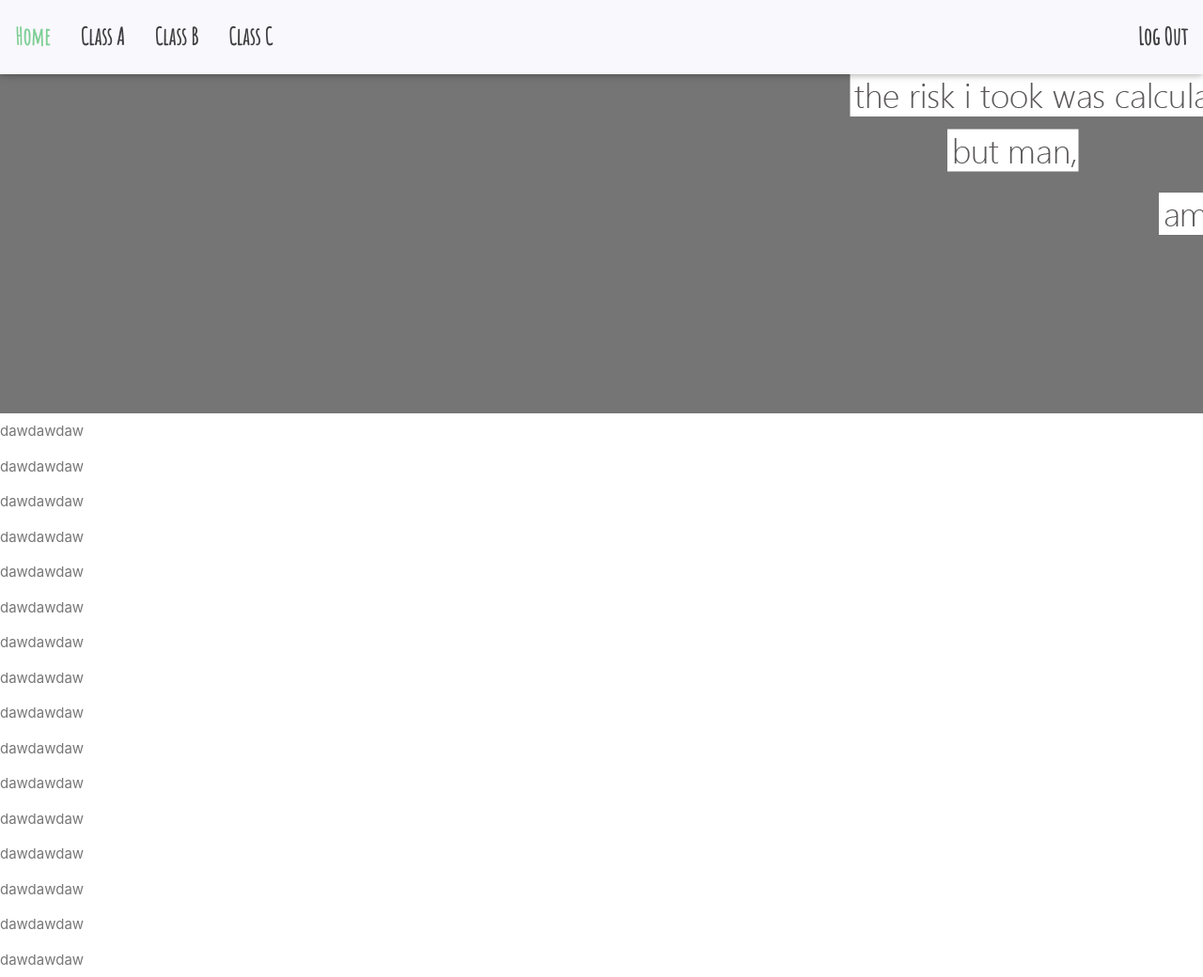
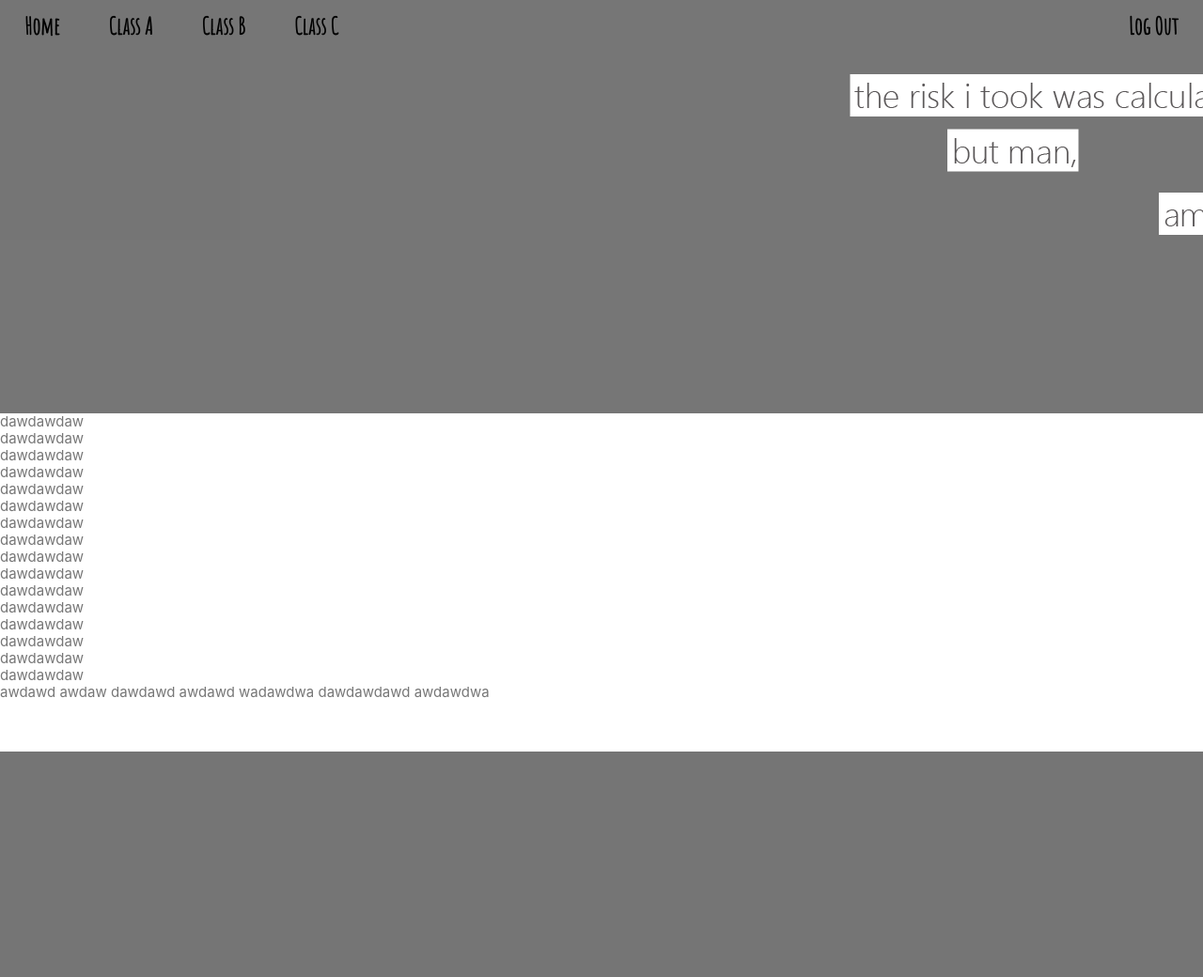
Before and after one commit to pateras95/math4fun, a PHP site: page /Routes/mainRoute.php in a window 1280 px wide. Shown: the top 1040 px of the page at 94% size. After the commit the page ends 800 px from the top, so only its background shows below. Run offline with PHP 8.4, Linux system fonts and the light colour scheme; the visitor is signed in with stand-in values (Sample User, id 1).

Commit message:
fix navigation css

```diff
--- a/Routes/mainRoute.php
+++ b/Routes/mainRoute.php
@@ -22,7 +22,7 @@ body,
 html {
     height: 100%;
     color: #777;
-    line-height: 2.5;
+    line-height: 1.2;
 }
 
 .bgimg-1 {
@@ -35,22 +35,31 @@ html {
 }
 
 .main-logo {
-    margin-top:15%;
+    margin-top: 15%;
     width: 65%;
+}
+
+.w3-bar-item:hover{
+    border-top: 3px solid black;
 }
 
 a:link,
 a:visited {
-    color: #3d3d3f;
+    margin-right:10px;
+    margin-left:10px;
+    color: black;
     font-family: "Amatic SC", sans-serif;
     font-size: 25px;
     font-weight: bold;
     text-decoration: none;
+    margin-top:5px;
 }
 
-a:hover,
+a:hover {
+    border-top: 3px solid black;
+}
+
 a:active {
-    color: #7dce94;
     font-family: "Amatic SC", sans-serif;
     font-size: 25px;
     font-weight: bold;
@@ -58,12 +67,12 @@ a:active {
 }
 
 .nav-on-scroll {
-    background: #f9f8fd;
+    background: #EDE2E2;
 }
 
 .bgimg-1 {
     background-image: url('../Assets/Images/back.png');
-   height:55%;
+    height: 55%;
 }
 
 .bgimg-1,
@@ -306,11 +315,11 @@ a:active {
 }
 
 #nav ul.main li a span {
-    color: #b7ac7f;
+    color: black;
 }
 
 #nav ul.main li a:hover {
-    color: #b7ac7f;
+    color: black;
 }
 
 #nav ul.sub {
@@ -388,14 +397,14 @@ a:active {
     <!-- Navbar (sit on top) -->
     <div class="w3-top vertical-alig">
         <div class="w3-bar" id="myNavbar">
-            <a class="w3-bar-item w3-hide-medium w3-hide-large w3-right">
+            <a class="w3-hide-medium w3-hide-large w3-right">
                 <div id="navDemo" class="menu"> <span></span> </div>
             </a>
-            <a href="#home" class="w3-bar-item nav-text">Home</a>
-            <a href="#about" class="w3-bar-item  w3-hide-small nav-text"></i>Class A</a>
-            <a href="#portfolio" class="w3-bar-item  w3-hide-small nav-text"></i>Class B</a>
-            <a href="#contact" class="w3-bar-item w3-hide-small nav-text"></i>Class C</a>
-            <a href="../API/logout.php" class="w3-bar-item  w3-hide-small w3-right w3-hover-red nav-text">Log Out</a>
+            <a href="#home" class="w3-bar-item disabled" >Home</a>
+            <a href="#about" class="w3-hide-small w3-bar-item">Class A</a>
+            <a href="#portfolio" class="w3-hide-small w3-bar-item">Class B</a>
+            <a href="#contact" class="w3-hide-small w3-bar-item">Class C</a>
+            <a href="../API/logout.php" class="w3-hide-small w3-bar-item w3-right">Log Out</a>
             </a>
         </div>
 
@@ -403,7 +412,6 @@ a:active {
 
         <nav id="nav">
             <ul class="main">
-                <li><a href="#home">Home</a></li>
                 <li><a href="#about">Class A</a></li>
                 <li><a href="#portfolio">Class B</a></li>
                 <li><a href="#contact">Class C</a></li>
```
